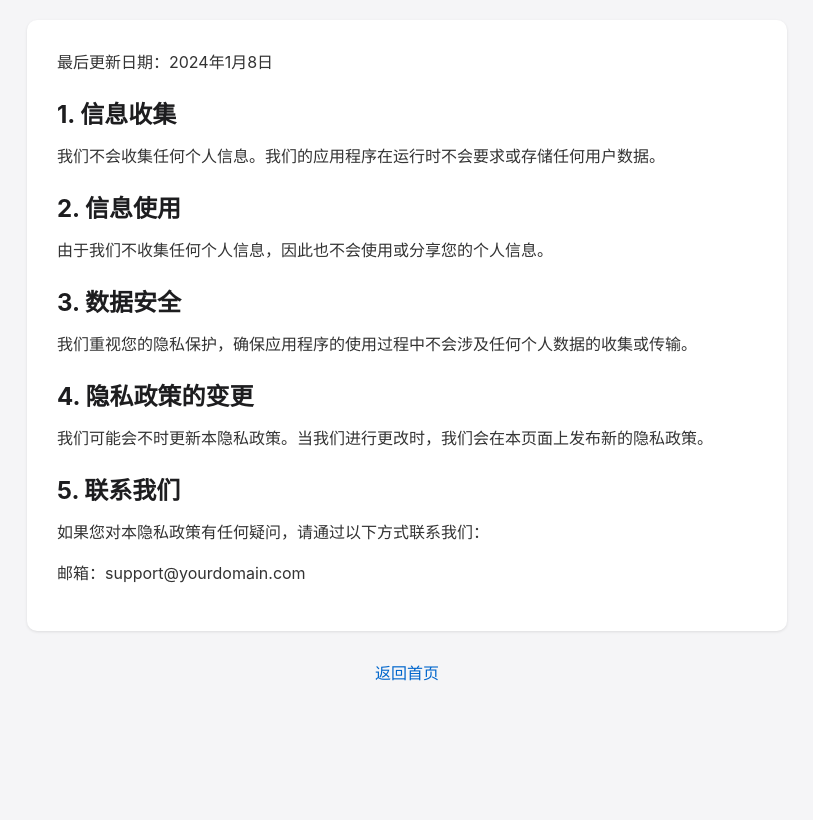
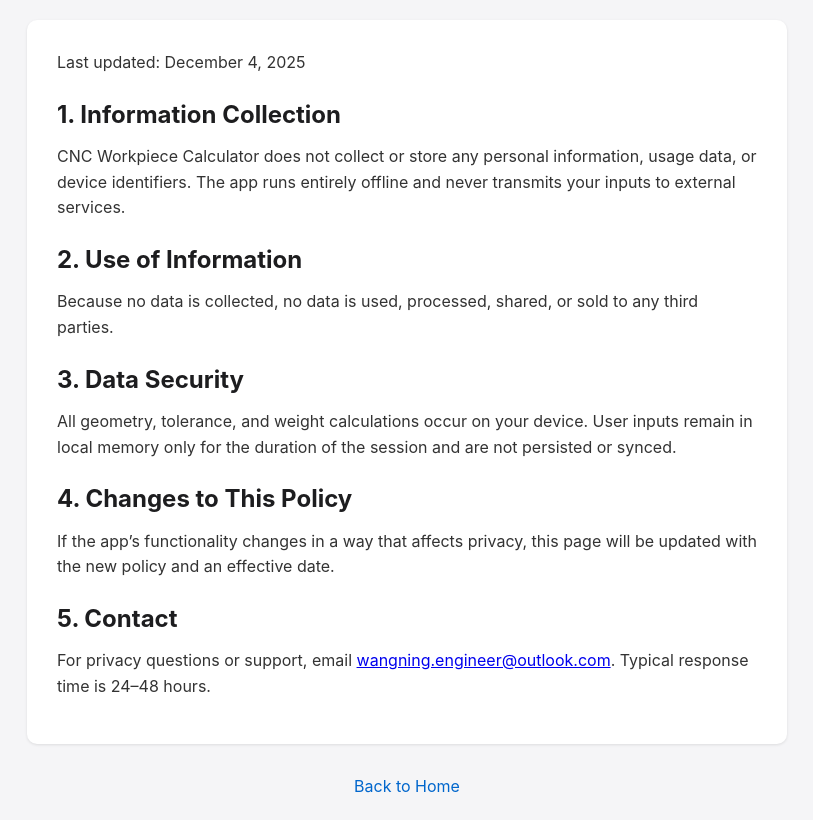
Before and after one commit to 30329277/30329277.github.io, a plain HTML site: page privacy.html in a window 1280 px wide. Shown: the part 111-931 px from the top of the page, without its empty margins (233-1046 px from the left). Before the commit the page ends 818 px from the top, so only its background shows below. Drawn offline with Linux system fonts and the light colour scheme.

Commit message:
Translate support site to English

```diff
--- a/privacy.html
+++ b/privacy.html
@@ -1,35 +1,34 @@
 <!DOCTYPE html>
-<html lang="zh-CN">
+<html lang="en">
 <head>
     <meta charset="UTF-8">
     <meta name="viewport" content="width=device-width, initial-scale=1.0">
-    <title>隐私政策</title>
+    <title>Privacy Policy</title>
     <link rel="stylesheet" href="style.css">
 </head>
 <body>
     <div class="container">
-        <h1>隐私政策</h1>
+        <h1>Privacy Policy</h1>
         <div class="content">
-            <p>最后更新日期：2024年1月8日</p>
+            <p>Last updated: December 4, 2025</p>
 
-            <h2>1. 信息收集</h2>
-            <p>我们不会收集任何个人信息。我们的应用程序在运行时不会要求或存储任何用户数据。</p>
+            <h2>1. Information Collection</h2>
+            <p>CNC Workpiece Calculator does not collect or store any personal information, usage data, or device identifiers. The app runs entirely offline and never transmits your inputs to external services.</p>
 
-            <h2>2. 信息使用</h2>
-            <p>由于我们不收集任何个人信息，因此也不会使用或分享您的个人信息。</p>
+            <h2>2. Use of Information</h2>
+            <p>Because no data is collected, no data is used, processed, shared, or sold to any third parties.</p>
 
-            <h2>3. 数据安全</h2>
-            <p>我们重视您的隐私保护，确保应用程序的使用过程中不会涉及任何个人数据的收集或传输。</p>
+            <h2>3. Data Security</h2>
+            <p>All geometry, tolerance, and weight calculations occur on your device. User inputs remain in local memory only for the duration of the session and are not persisted or synced.</p>
 
-            <h2>4. 隐私政策的变更</h2>
-            <p>我们可能会不时更新本隐私政策。当我们进行更改时，我们会在本页面上发布新的隐私政策。</p>
+            <h2>4. Changes to This Policy</h2>
+            <p>If the app’s functionality changes in a way that affects privacy, this page will be updated with the new policy and an effective date.</p>
 
-            <h2>5. 联系我们</h2>
-            <p>如果您对本隐私政策有任何疑问，请通过以下方式联系我们：</p>
-            <p>邮箱：support@yourdomain.com</p>
+            <h2>5. Contact</h2>
+            <p>For privacy questions or support, email <a href="mailto:wangning.engineer@outlook.com">wangning.engineer@outlook.com</a>. Typical response time is 24–48 hours.</p>
         </div>
         <footer>
-            <a href="index.html">返回首页</a>
+            <a href="index.html">Back to Home</a>
         </footer>
     </div>
 </body>
```
Also changed, not shown: index.html (+5 -5 lines).
